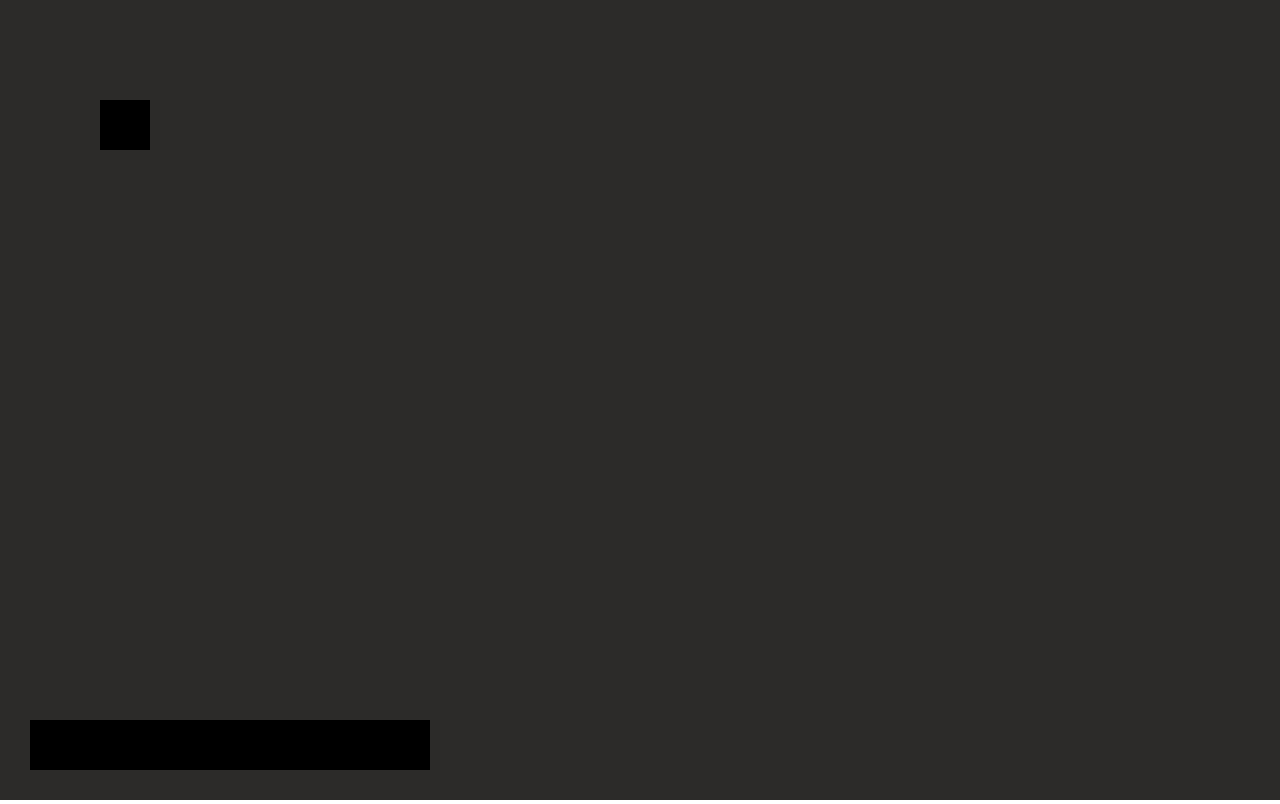
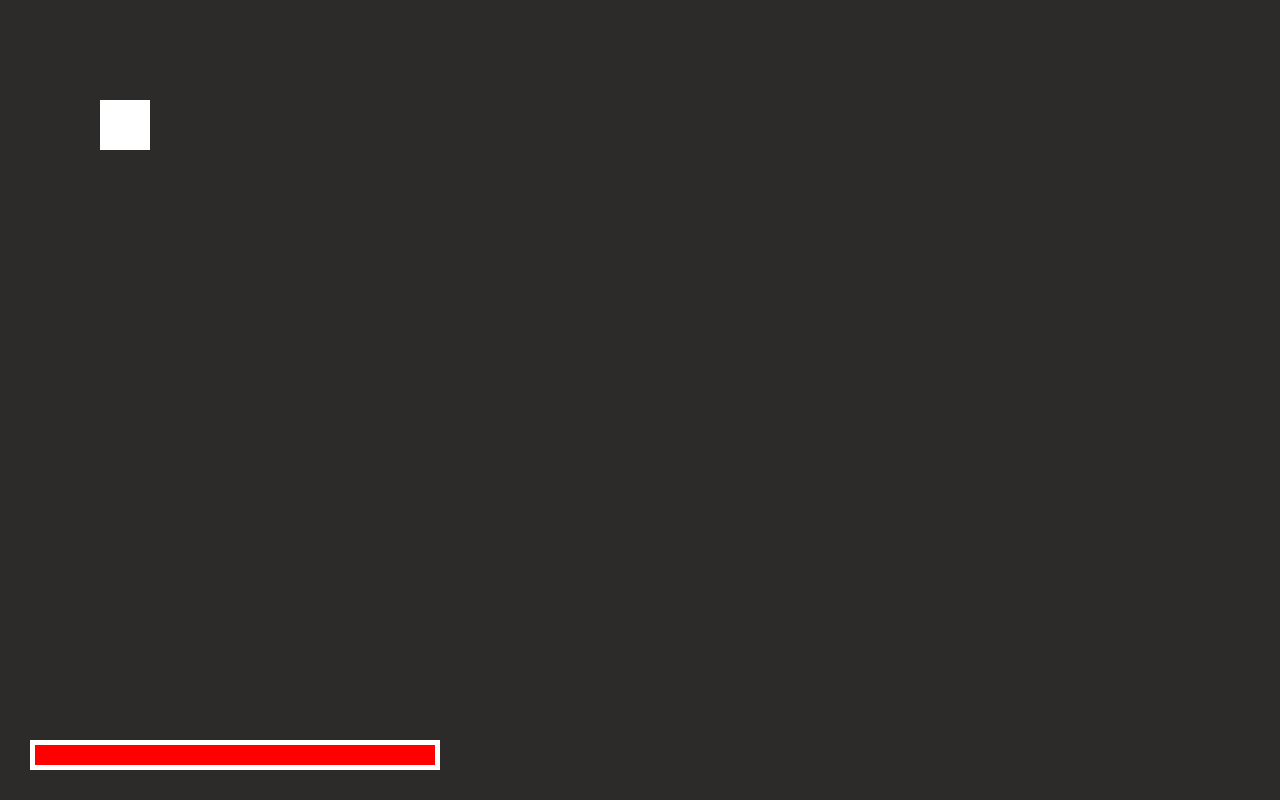
Before and after one commit to ex0Rift/topdownshooter, a website: page public/index.html in a window 1280 px wide. Drawn offline with Linux system fonts and the light colour scheme.

Commit message:
added a health bar and started enemey spawning logic

```diff
--- a/public/script.js
+++ b/public/script.js
@@ -1,7 +1,12 @@
 const gameScreen = document.getElementById('game');
 const ctx = gameScreen.getContext('2d');
 
-let player = {x: 100, y: 100, size: 50, speed: 10};
+let player = {x: 100, y: 100, size: 50, speed: 10, health: 400};
+
+const basicSlime = {size:20, speed:5, health:50};
+const midSlime = {size:40, speed:8, health:100};
+
+const enemiesAvailable = {basicSlime,midSlime};
 
 //keypress
 const keys = {};
@@ -14,11 +19,30 @@ function resizeScreen(){
     gameScreen.height = rect.height;
 }
 
+function changePlayerHealth(givenAmount){
+    let oldhealth = player.health;
+    player.health +=givenAmount;
+    if (player.health > 400 || player.health < 0)
+    {
+        player.health = oldhealth;
+    }
+}
+
+function spawnWave(amount){
+    while (amount >= 0)
+    {
+        amount --;
+    }
+}
+
 function update(){
     if (keys['w']) player.y -= player.speed;
     if (keys['a']) player.x -= player.speed;
     if (keys['s']) player.y += player.speed;
     if (keys['d']) player.x += player.speed;
+
+    if (keys['e'])changePlayerHealth(+5);
+    if (keys['q'])changePlayerHealth(-5);
 }
 
 function render(){
@@ -26,12 +50,18 @@ function render(){
     ctx.clearRect(0,0, gameScreen.width, gameScreen.height);
 
     //draw screen items
+    ctx.fillStyle = "#ffffff";
     ctx.fillRect(player.x, player.y, player.size,player.size);
 
+    //
     //draw UI
+    //
 
     //player health bar
-    ctx.fillRect(30,gameScreen.height-80,400,50);
+    ctx.fillStyle = "#ffffff";
+    ctx.fillRect(30,gameScreen.height-60,410,30);
+    ctx.fillStyle = "#ff0000";
+    ctx.fillRect(35,gameScreen.height-55,player.health,20);
 }
 //run the game loop every frame
 function mainloop() {
```
Also changed, not shown: public/index.html (+0 -2 lines), 1 other file.
